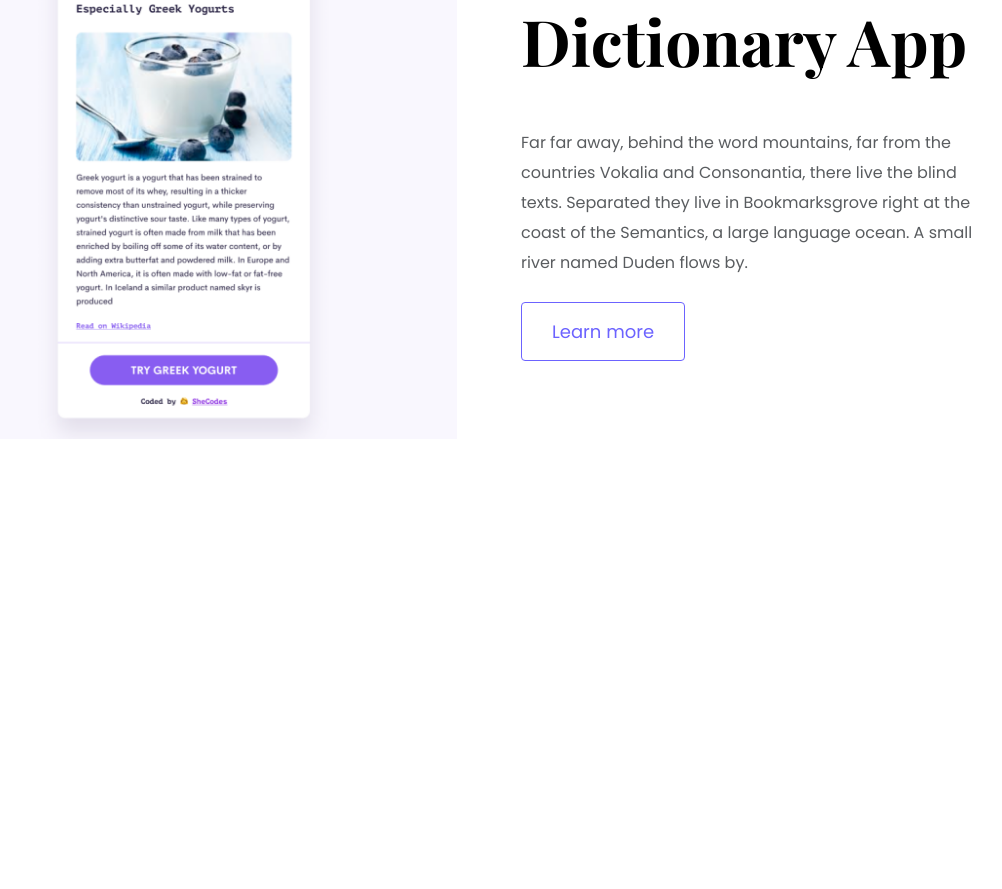
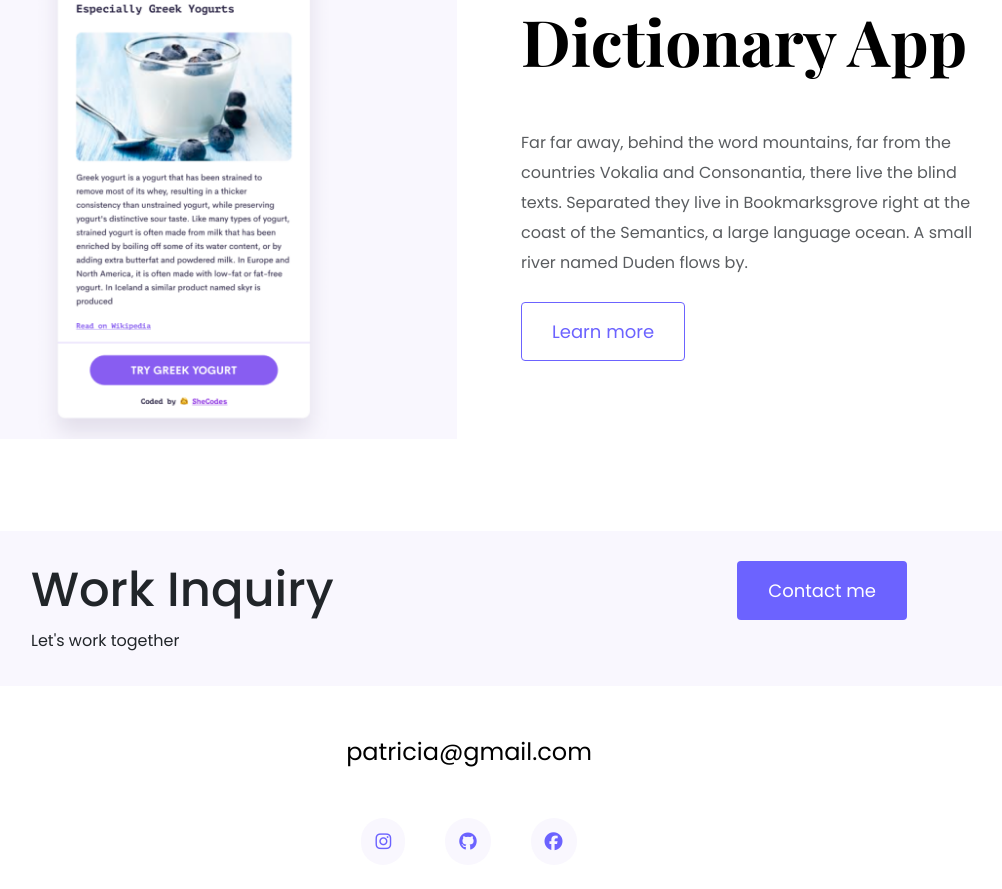
Before and after one commit to Kate465/Portfolio-project1, a plain HTML site: page index.html in a window 1280 px wide. Shown: the part 2211-3100 px from the top of the page, without its empty margins (171-1173 px from the left). Before the commit the page ends 2682 px from the top, so only its background shows below. Drawn offline with nearby package versions, Linux system fonts and the light colour scheme; a web font is replaced by a local one.

Commit message:
added footer to the project

```diff
--- a/index.html
+++ b/index.html
@@ -131,6 +131,35 @@
           </div>
         </div>
       </div>
+      <footer>
+        <div
+          class="contact-box d-flex justify-content-between mb-5 d-none d-md-flex"
+        >
+          <div>
+            <h4>Work Inquiry</h4>
+            <p class="muted">Let's work together</p>
+          </div>
+          <div>
+            <a href="" class="btn btn-branding">Contact me</a>
+          </div>
+        </div>
+        <div class="d-flex justify-content-center mb-5">
+          <a href="mailto:patricia@gmail.com" class="email-link"
+            >patricia@gmail.com</a
+          >
+        </div>
+        <div class="social-links d-flex justify-content-center mb-5">
+          <a href="https//:www.instagram/patricia" target="_blank">
+            <i class="fab fa-instagram"></i
+          ></a>
+          <a href="https//:www.github/patricia" target="_blank">
+            <i class="fab fa-github"></i>
+          </a>
+          <a href="https//:www.instagram/patricia" target="_blank">
+            <i class="fab fa-facebook"></i>
+          </a>
+        </div>
+      </footer>
     </div>
   </body>
 </html>
--- a/styles/portfolio.css
+++ b/styles/portfolio.css
@@ -19,6 +19,9 @@ h1 {
 }
 h2 {
   font-size: 64px;
+}
+h4 {
+  font-size: 48px;
 }
 
 .hero {
@@ -114,6 +117,38 @@ nav a:hover,
 nav li.active a {
   color: var(--branding-color);
 }
+footer .email-link {
+  text-decoration: none;
+  color: black;
+  font-size: 24px;
+}
+footer .email-link:hover {
+  color: var(--branding-color);
+}
+footer {
+  margin: 60px 0;
+}
+footer .social-links a {
+  margin: 0 20px;
+  color: var(--branding-color);
+  background: var(--secondary-color);
+  padding: 10px 14px;
+  font-size: 18px;
+  border-radius: 50px;
+  transition: all 100ms ease-in-out;
+}
+footer .social-links a:hover {
+  color: white;
+  background: var(--branding-color);
+}
+footer .contact-box {
+  background: var(--secondary-color);
+  padding: 30px 120px;
+  border-radius: 10px;
+}
+footer .contact-box p {
+  margin: 0;
+}
 @media (max-width: 900px) {
   .project-description {
     padding: 0;
@@ -126,6 +161,9 @@ nav li.active a {
   h2 {
     font-size: 44px;
     padding: 0;
+  }
+  h4 {
+    font-size: 18px;
   }
   .hero {
     padding: 80px 20px;
```
